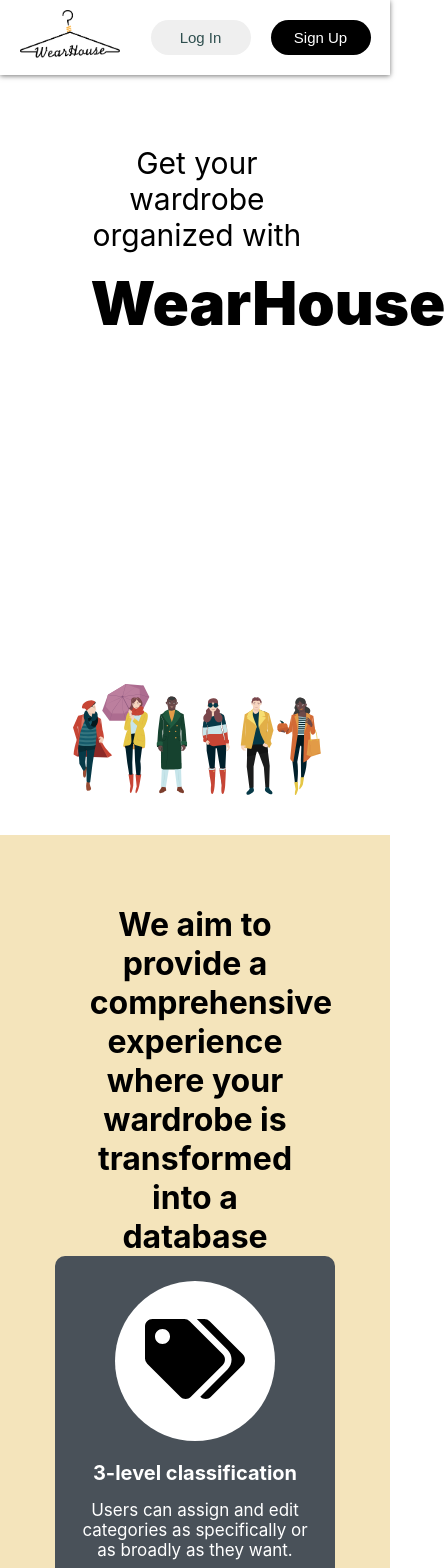
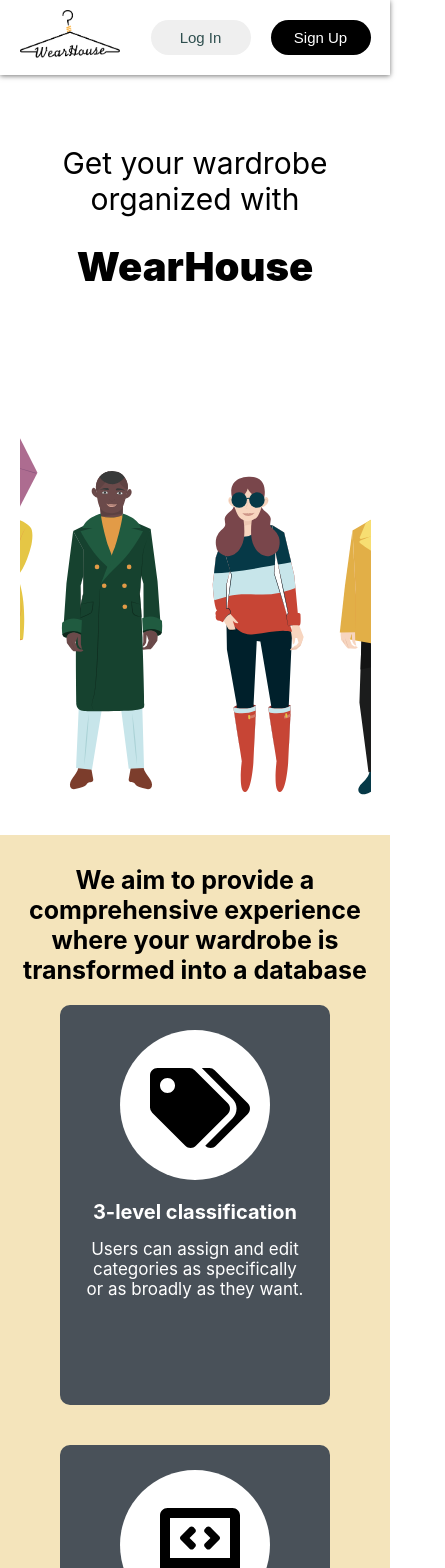
Before and after one commit to swsnu/swpp2019-team5, a React (Create React App) app in the folder front-end/wearhouse/: page /main in a window 390 px wide. Shown: the top 1568 px of the page, 445 px wide, since content can reach past the window. Built offline with nearby package versions, Linux system fonts and the light colour scheme; no server answers.

Commit message:
:lipstick: Added responsive design to landing page

```diff
--- a/front-end/wearhouse/src/Containers/LandingPage/LandingPage.js
+++ b/front-end/wearhouse/src/Containers/LandingPage/LandingPage.js
@@ -14,13 +14,16 @@
             <div id="Main">
                 <div className="intro-content">
                     <div id="intro-text">
-                        Get your wardrobe organized with <span>WearHouse</span>
+                        Get your wardrobe organized with <br />
+                        <span>WearHouse</span>
                     </div>
-                    <img
-                        id="intro-image"
-                        src={image}
-                        alt="Fashionable People in a list"
-                    />
+                    <div id="image-container">
+                        <img
+                            id="intro-image"
+                            src={image}
+                            alt="Fashionable People in a list"
+                        />
+                    </div>
                 </div>
                 <div className="intro-content" id="content-2">
                     <h1>
--- a/front-end/wearhouse/src/Containers/LandingPage/LandingPage.scss
+++ b/front-end/wearhouse/src/Containers/LandingPage/LandingPage.scss
@@ -3,12 +3,12 @@
         display: grid;
         grid-template-rows: 40% 60%;
 
-        height: 90vh;
+        min-height: 90vh;
         padding: 0 5%;
 
         #intro-text {
             text-align: center;
-            width: 60%;
+            width: fit-content;
             margin: 70px auto;
             font-size: 30px;
             span {
@@ -16,13 +16,24 @@
                 font-weight: 900;
                 line-height: 100px;
             }
+            @media (max-width: 768px) {
+                span {
+                    font-size: 40px;
+                }
+            }
         }
 
-        #intro-image {
-            width: 70%;
-            margin: 20px auto 40px;
-            position: relative;
-            align-self: end;
+        #image-container {
+            display: flex;
+            justify-content: center;
+            overflow: hidden;
+            #intro-image {
+                flex-shrink: 0;
+                height: 80%;
+                margin: 20px auto 40px;
+                position: relative;
+                align-self: end;
+            }
         }
     }
 
@@ -35,6 +46,11 @@
             width: 60%;
             margin: 70px auto 0;
             text-align: center;
+            @media (max-width: 768px) {
+                width: 100%;
+                margin-top: 30px;
+                font-size: 25px;
+            }
         }
         #information-wrapper {
             width: 100%;
@@ -45,8 +61,8 @@
                 .features-icon {
                     font-size: 80px;
                     text-align: center;
-                    width: 100px;
-                    height: 100px;
+                    width: 90px;
+                    height: 90px;
                     border-radius: 100%;
                     margin: 0 auto 20px;
                     padding: 30px;
@@ -60,9 +76,10 @@
                     font-size: 20px;
                 }
                 text-align: center;
-                width: 230px;
+                width: 220px;
                 height: 350px;
                 padding: 25px;
+                margin: 20px;
                 border-radius: 10px;
                 font-size: 17px;
                 font-weight: 400;
@@ -95,5 +112,21 @@
                 color: lightyellow;
             }
         }
+        @media (max-width: 768px) {
+            height: fit-content;
+            padding: 20px;
+            flex-wrap: wrap;
+            justify-content: center;
+            #footericon {
+                width: 100px;
+                height: 50px;
+                margin: 0 auto;
+            }
+            #footertext {
+                width: 100%;
+                margin: 0;
+                text-align: center;
+            }
+        }
     }
 }
```
